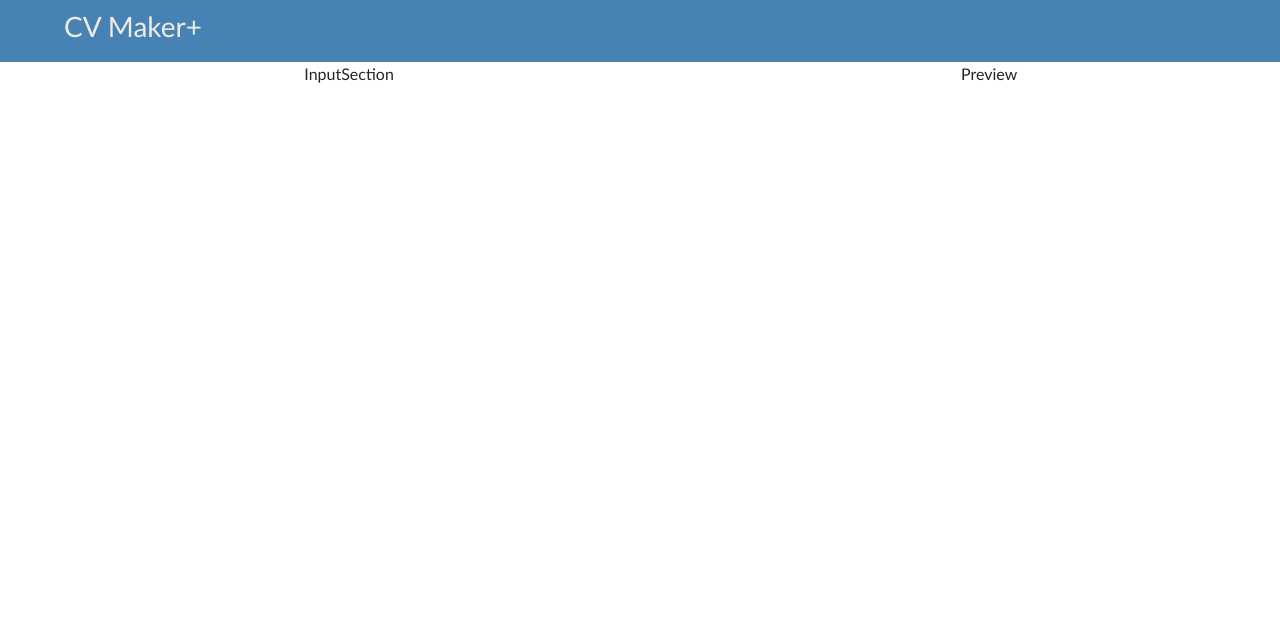
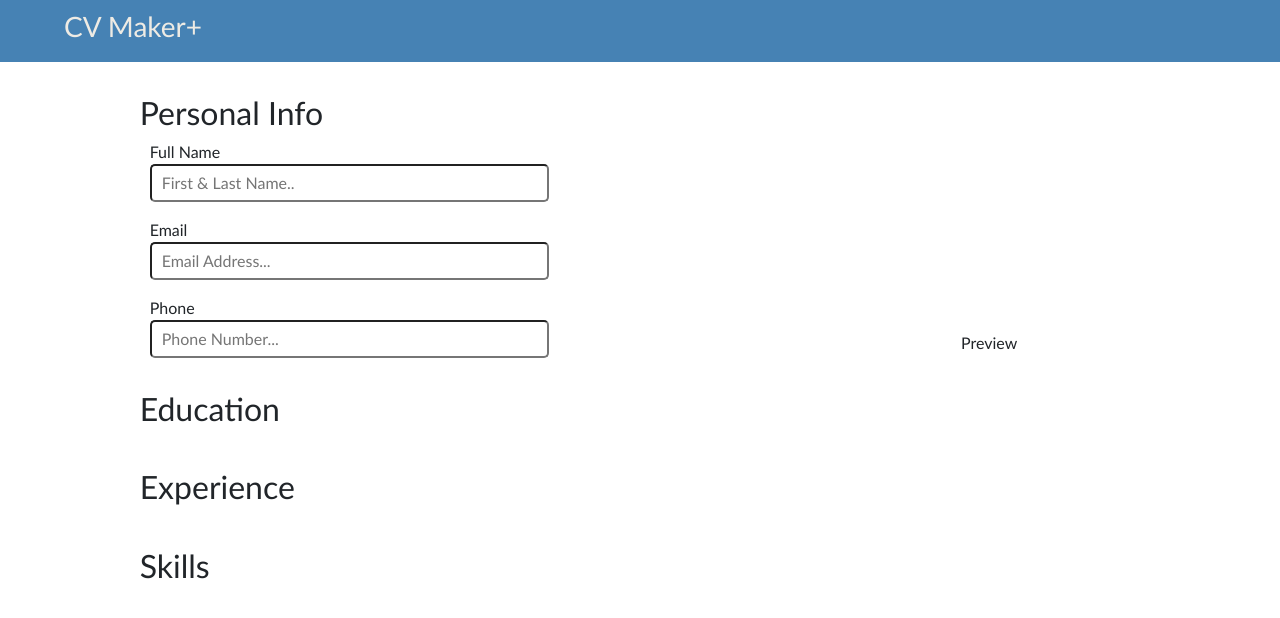
Before and after one commit to KramYengir/cv-maker, a React (Vite) app: page / in a window 1280 px wide. Shown: the top 618 px of the page. Built offline with nearby package versions, Linux system fonts and the light colour scheme.

Commit message:
add input components & begin personal info layout

```diff
--- a/src/components/Education.jsx
+++ b/src/components/Education.jsx
@@ -0,0 +1,9 @@
+const Education = () => {
+  return (
+    <div>
+      <h2>Education</h2>
+    </div>
+  );
+};
+
+export default Education;
--- a/src/components/Experience.jsx
+++ b/src/components/Experience.jsx
@@ -0,0 +1,9 @@
+const Experience = () => {
+  return (
+    <div>
+      <h2>Experience</h2>
+    </div>
+  );
+};
+
+export default Experience;
--- a/src/components/InputSection.jsx
+++ b/src/components/InputSection.jsx
@@ -1,5 +1,18 @@
+import PersonalInfo from "./PersonalInfo";
+import Education from "./Education";
+import Experience from "./Experience";
+import Skills from "./Skills";
+import "../styles/InputSection.css";
+
 const InputSection = () => {
-  return <div>InputSection</div>;
+  return (
+    <div className="input-section">
+      <PersonalInfo />
+      <Education />
+      <Experience />
+      <Skills />
+    </div>
+  );
 };
 
 export default InputSection;
--- a/src/components/PersonalInfo.jsx
+++ b/src/components/PersonalInfo.jsx
@@ -0,0 +1,27 @@
+const PersonalInfo = () => {
+  return (
+    <div>
+      <h2>Personal Info</h2>
+      <form action="#">
+        <label htmlFor="fullname">
+          Full Name
+          <input
+            id="fullname"
+            type="text"
+            placeholder="First & Last Name.."
+          ></input>
+        </label>
+        <label htmlFor="email">
+          Email
+          <input id="email" type="email" placeholder="Email Address..."></input>
+        </label>
+        <label htmlFor="phone">
+          Phone
+          <input id="phone" type="phone" placeholder="Phone Number..."></input>
+        </label>
+      </form>
+    </div>
+  );
+};
+
+export default PersonalInfo;
--- a/src/components/Skills.jsx
+++ b/src/components/Skills.jsx
@@ -0,0 +1,9 @@
+const Skills = () => {
+  return (
+    <div>
+      <h2>Skills</h2>
+    </div>
+  );
+};
+
+export default Skills;
--- a/src/styles/App.css
+++ b/src/styles/App.css
@@ -6,4 +6,5 @@ main {
   display: grid;
   grid-template-columns: 1.2fr 1fr;
   place-items: center;
+  padding-block: 2rem;
 }
--- /dev/null
+++ b/src/styles/InputSection.css
@@ -0,0 +1,21 @@
+.input-section {
+  display: grid;
+  gap: 2rem;
+
+  min-width: 60%;
+}
+
+form {
+  display: grid;
+  gap: 1rem;
+}
+
+form label {
+  display: grid;
+  padding-inline: 10px;
+}
+
+form input {
+  padding: 5px 10px;
+  border-radius: 5px;
+}
```
